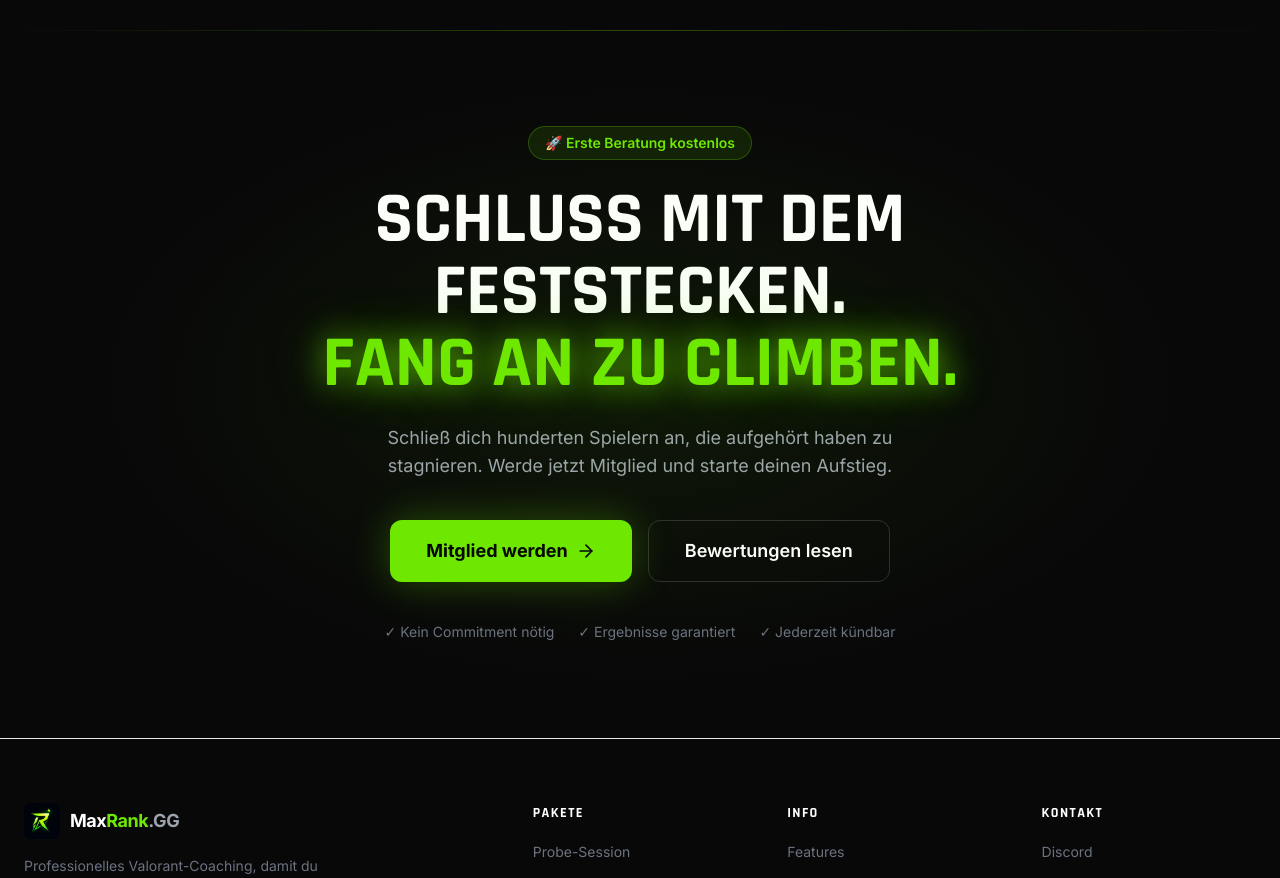
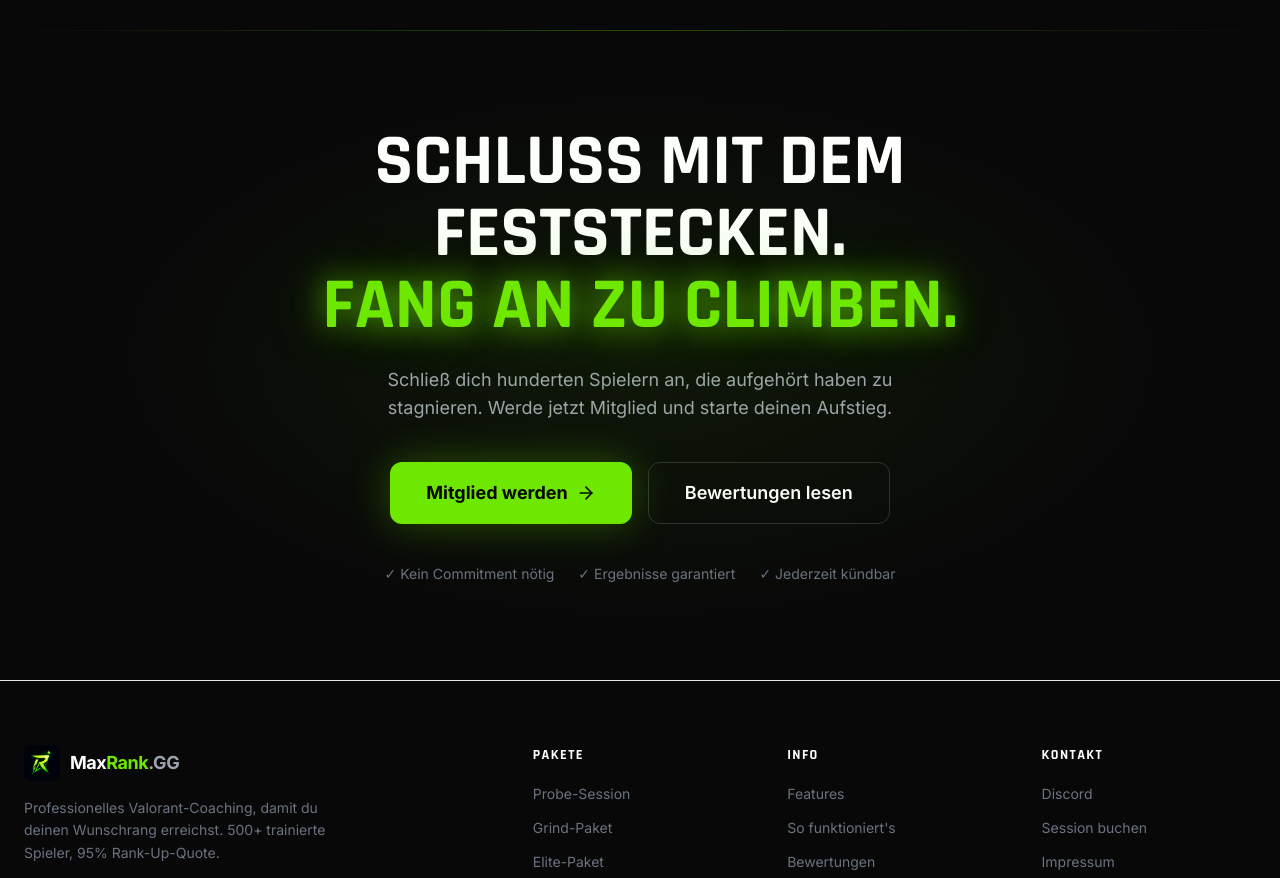
Before and after one commit to justinhelbig96-web/maxranktest, a Next.js app: page / in a window 1280 px wide. Shown: the part 4860-5738 px from the top of the page. Built offline with nearby package versions, Linux system fonts and the light colour scheme.

Commit message:
Remove 'Erste Beratung kostenlos' badge

```diff
--- a/components/CTA.tsx
+++ b/components/CTA.tsx
@@ -17,13 +17,6 @@ export default function CTA() {
           viewport={{ once: true, margin: "-80px" }}
           transition={{ duration: 0.65 }}
         >
-          {/* Badge */}
-          <div className="inline-flex items-center gap-2 bg-[#6EE800]/10 border border-[#6EE800]/25 rounded-full px-4 py-1.5 mb-6">
-            <span className="text-sm text-[#6EE800] font-semibold">
-              🚀 Erste Beratung kostenlos
-            </span>
-          </div>
-
           <h2
             className="text-5xl md:text-6xl lg:text-7xl font-black uppercase leading-none text-white mb-6"
             style={{ fontFamily: "Rajdhani, sans-serif" }}
```
